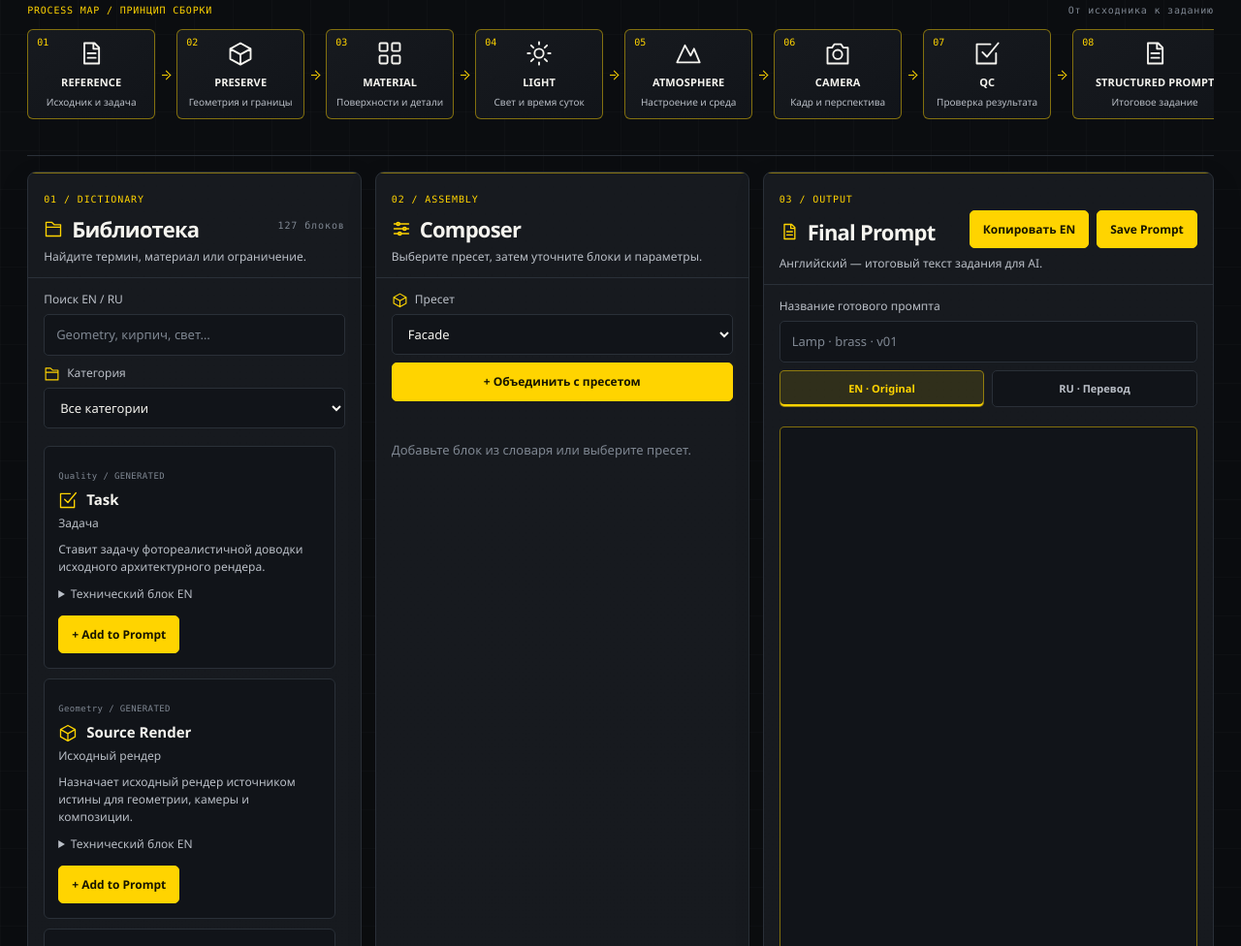
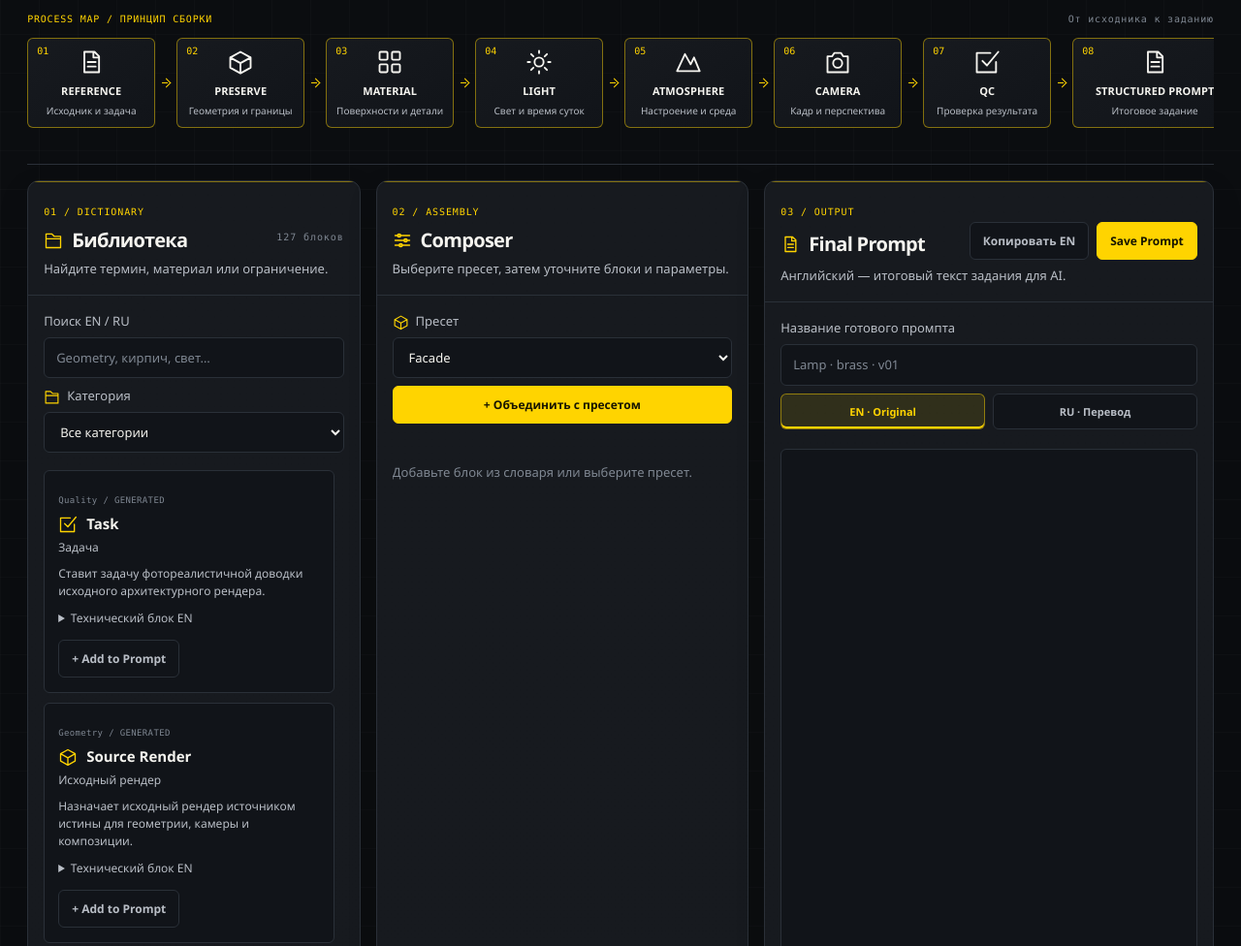
Before and after one commit to lutiy-dev/ARCHVIZ-Prompt-Dictionary-Builder, a plain HTML site: page index.html in a window 1280 px wide. Shown: the part 325-1301 px from the top of the page at 97% size. Drawn offline with Linux system fonts and the light colour scheme.

Commit message:
style(ui): harmonize Standard Prompt panels and action hierarchy with other workspaces

```diff
--- a/src/design-system.css
+++ b/src/design-system.css
@@ -95,3 +95,31 @@
  .vd-shot-list button{flex:1 1 140px}
 }
 @media(max-width:400px){.vd-mode-tabs button{padding:8px 9px;font-size:11px}.production-result-tabs{grid-template-columns:repeat(2,minmax(0,1fr))}}
+
+/* Standard Prompt shares the same card, typography and action hierarchy. */
+.shell .hero h1{font-size:clamp(28px,3vw,36px);line-height:1.16;letter-spacing:-.035em}
+.shell .hero p{font-size:var(--ds-body-size)}
+.shell main{gap:var(--ds-space-4)}
+.shell main>section,.shell .prompt-library{border-radius:var(--ds-radius-card);background:linear-gradient(160deg,var(--raised),var(--card) 55%);border-color:var(--ds-border);box-shadow:0 12px 32px rgba(0,0,0,.12)}
+.shell .section-head{padding:var(--ds-space-4);border-top:1px solid var(--yellow-line)}
+.shell .section-head h2{font-size:20px;line-height:1.3}
+.shell .section-head p{font-size:13px}
+.shell .section-body{padding:var(--ds-space-4)}
+.shell label{font-size:var(--ds-label-size)}
+.shell .card{border-radius:var(--ds-radius-control)}
+.shell :is(button,input,select,textarea){border-radius:var(--ds-radius-control)}
+.shell :is(button,input,select,textarea,summary):focus-visible{outline:2px solid var(--yellow);outline-offset:2px}
+/* Give context actions and card actions a quiet neutral treatment, not a sea of yellow. */
+.shell :is(.card button,.saved-prompt-actions button,.prompt-transfer-actions button,.save button){background:var(--soft);color:var(--text-soft);border-color:var(--border);font-weight:600}
+.shell :is(.card button,.saved-prompt-actions button,.prompt-transfer-actions button,.save button):hover{background:var(--hover);border-color:var(--yellow-line);color:var(--foreground)}
+.shell :is(#addPreset,#savePrompt,#save){background:var(--yellow);color:#171500;border-color:var(--yellow);font-weight:700}
+.shell :is(#addPreset,#savePrompt,#save):hover{background:color-mix(in srgb,var(--yellow) 85%,white);color:#171500}
+.shell .preview-tabs button[aria-pressed="true"]{background:var(--yellow-soft);color:var(--yellow);border-color:var(--yellow-line)}
+.shell .preview textarea{border-color:var(--border);font-size:12px}
+.shell :is(#copy,#export,#load,#clear,#exportPrompts){background:var(--soft);color:var(--text-soft);border-color:var(--border)}
+.shell :is(#copy,#export,#load,#clear,#exportPrompts):hover{border-color:var(--yellow-line);background:var(--hover);color:var(--foreground)}
+@media(max-width:700px){
+ .shell main{display:block}
+ .shell .section-head{padding:var(--ds-space-4)}
+ .shell .section-body{padding:var(--ds-space-4)}
+}
```
